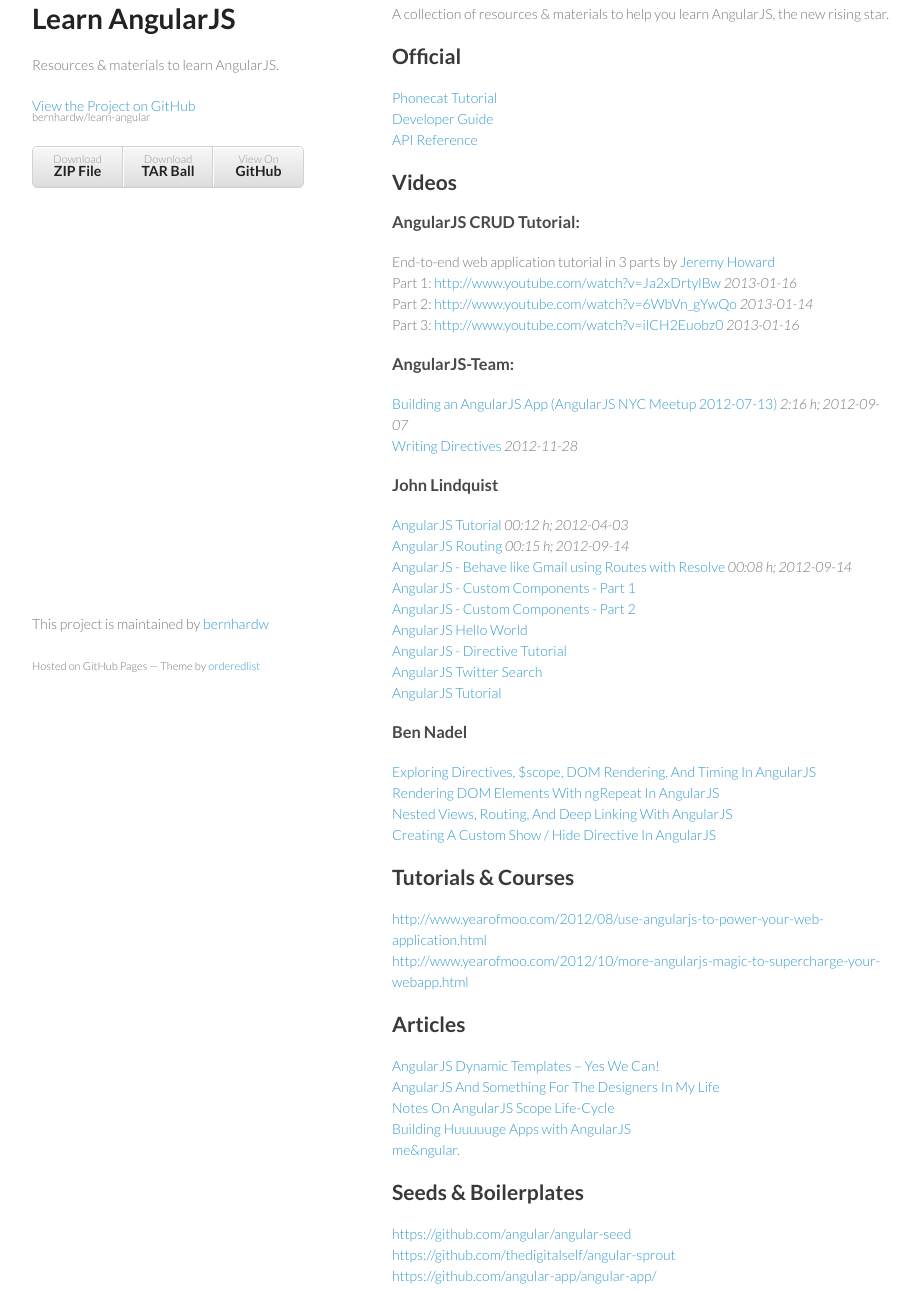
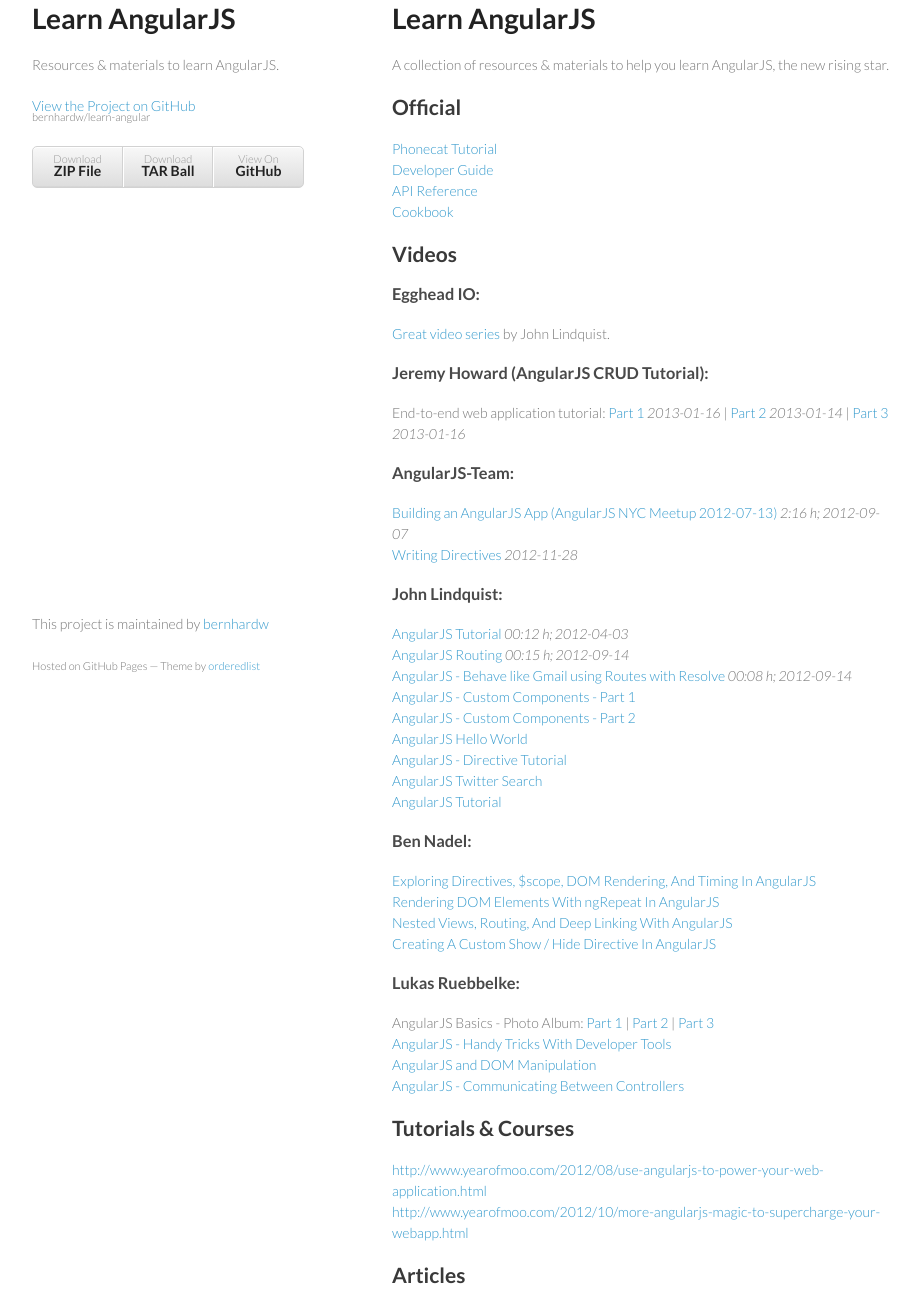
Before and after one commit to bernhardw/learn-angular, a plain HTML site: page index.html in a window 1280 px wide. Shown: the part 55-1344 px from the top of the page, without its empty margins (178-1097 px from the left). Drawn offline with Linux system fonts and the light colour scheme.

Commit message:
Create gh-pages branch via GitHub

```diff
--- a/index.html
+++ b/index.html
@@ -28,32 +28,42 @@
         </ul>
       </header>
       <section>
-        <p>A collection of resources &amp; materials to help you learn AngularJS, the new rising star.</p>
+        <h1>Learn AngularJS</h1>
+
+<p>A collection of resources &amp; materials to help you learn AngularJS, the new rising star.</p>
 
 <h2>Official</h2>
 
-<p><a href="http://docs.angularjs.org/tutorial">Phonecat Tutorial</a><br><a href="http://docs.angularjs.org/guide/">Developer Guide</a><br><a href="http://docs.angularjs.org/api/">API Reference</a>  </p>
+<p><a href="http://docs.angularjs.org/tutorial">Phonecat Tutorial</a><br><a href="http://docs.angularjs.org/guide/">Developer Guide</a><br><a href="http://docs.angularjs.org/api/">API Reference</a><br><a href="http://docs.angularjs.org/cookbook/index">Cookbook</a>  </p>
 
 <h2>Videos</h2>
 
-<h3>AngularJS CRUD Tutorial:</h3>
+<h3>Egghead IO:</h3>
 
-<p>End-to-end web application tutorial in 3 parts by <a href="http://jphoward.wordpress.com/">Jeremy Howard</a><br>
-Part 1: <a href="http://www.youtube.com/watch?v=Ja2xDrtylBw">http://www.youtube.com/watch?v=Ja2xDrtylBw</a> <em>2013-01-16</em><br>
-Part 2: <a href="http://www.youtube.com/watch?v=6WbVn_gYwQo">http://www.youtube.com/watch?v=6WbVn_gYwQo</a> <em>2013-01-14</em><br>
-Part 3: <a href="http://www.youtube.com/watch?v=ilCH2Euobz0">http://www.youtube.com/watch?v=ilCH2Euobz0</a> <em>2013-01-16</em>    </p>
+<p><a href="http://egghead.io/">Great video series</a> by John Lindquist.</p>
+
+<h3>Jeremy Howard (AngularJS CRUD Tutorial):</h3>
+
+<p>End-to-end web application tutorial:
+<a href="http://www.youtube.com/watch?v=Ja2xDrtylBw">Part 1</a> <em>2013-01-16</em> |
+<a href="http://www.youtube.com/watch?v=6WbVn_gYwQo">Part 2</a> <em>2013-01-14</em> |
+<a href="http://www.youtube.com/watch?v=ilCH2Euobz0">Part 3</a> <em>2013-01-16</em></p>
 
 <h3>AngularJS-Team:</h3>
 
 <p><a href="http://www.youtube.com/watch?v=GJey_oygU3Y">Building an AngularJS App (AngularJS NYC Meetup 2012-07-13)</a> <em>2:16 h; 2012-09-07</em><br><a href="http://www.youtube.com/watch?v=WqmeI5fZcho">Writing Directives</a> <em>2012-11-28</em></p>
 
-<h3>John Lindquist</h3>
+<h3>John Lindquist:</h3>
 
 <p><a href="http://www.youtube.com/watch?v=WuiHuZq_cg4">AngularJS Tutorial</a> <em>00:12 h; 2012-04-03</em><br><a href="http://www.youtube.com/watch?v=5uhZCc0j9RY">AngularJS Routing</a> <em>00:15 h; 2012-09-14</em><br><a href="http://www.youtube.com/watch?v=P6KITGRQujQ">AngularJS - Behave like Gmail using Routes with Resolve</a> <em>00:08 h; 2012-09-14</em><br><a href="http://www.youtube.com/watch?v=A6wq16Ow5Ec">AngularJS - Custom Components - Part 1</a><br><a href="http://www.youtube.com/watch?v=nKJDHnXaKTY">AngularJS - Custom Components - Part 2</a><br><a href="http://www.youtube.com/watch?v=uFTFsKmkQnQ">AngularJS Hello World</a><br><a href="http://www.youtube.com/watch?v=Yg-R1gchccg">AngularJS - Directive Tutorial</a><br><a href="http://www.youtube.com/watch?v=IRelx4-ISbs">AngularJS Twitter Search</a><br><a href="http://www.youtube.com/watch?v=WuiHuZq_cg4">AngularJS Tutorial</a>  </p>
 
-<h3>Ben Nadel</h3>
+<h3>Ben Nadel:</h3>
 
 <p><a href="http://www.bennadel.com/blog/2444-Exploring-Directives-scope-DOM-Rendering-And-Timing-In-AngularJS.htm">Exploring Directives, $scope, DOM Rendering, And Timing In AngularJS</a><br><a href="http://www.bennadel.com/blog/2443-Rendering-DOM-Elements-With-ngRepeat-In-AngularJS.htm">Rendering DOM Elements With ngRepeat In AngularJS</a><br><a href="http://www.bennadel.com/blog/2441-Nested-Views-Routing-And-Deep-Linking-With-AngularJS.htm">Nested Views, Routing, And Deep Linking With AngularJS</a><br><a href="http://www.bennadel.com/blog/2440-Creating-A-Custom-Show-Hide-Directive-In-AngularJS.htm">Creating A Custom Show / Hide Directive In AngularJS</a></p>
+
+<h3>Lukas Ruebbelke:</h3>
+
+<p>AngularJS Basics - Photo Album:  <a href="http://www.youtube.com/watch?v=tKe25THBoF4">Part 1</a> | <a href="http://www.youtube.com/watch?v=EjIMqxet9T8">Part 2</a> | <a href="http://www.youtube.com/watch?v=rlxLox5Orgc">Part 3</a><br><a href="http://www.youtube.com/watch?v=4TM6wG9UW7s">AngularJS - Handy Tricks With Developer Tools</a><br><a href="http://www.youtube.com/watch?v=bk-CC61zMZk">AngularJS and DOM Manipulation</a><br><a href="http://www.youtube.com/watch?v=1OALSkJGsRw">AngularJS - Communicating Between Controllers</a></p>
 
 <h2>Tutorials &amp; Courses</h2>
 
@@ -65,11 +75,12 @@
 
 <h2>Seeds &amp; Boilerplates</h2>
 
-<p><a href="https://github.com/angular/angular-seed">https://github.com/angular/angular-seed</a><br><a href="https://github.com/thedigitalself/angular-sprout">https://github.com/thedigitalself/angular-sprout</a><br><a href="https://github.com/angular-app/angular-app/">https://github.com/angular-app/angular-app/</a>  </p>
+<p><a href="https://github.com/angular/angular-seed">https://github.com/angular/angular-seed</a><br><a href="https://github.com/thedigitalself/angular-sprout">https://github.com/thedigitalself/angular-sprout</a><br><a href="https://github.com/angular-app/angular-app/">https://github.com/angular-app/angular-app/</a><br><a href="https://github.com/CaryLandholt/AngularFun">https://github.com/CaryLandholt/AngularFun</a>  </p>
 
 <h2>(Sample) Apps</h2>
 
-<p>TwitterSearch: <a href="https://github.com/ThomasBurleson/angularJS-TwitterSearch">https://github.com/ThomasBurleson/angularJS-TwitterSearch</a><br>
+<p>TodoMVC: <a href="https://github.com/addyosmani/todomvc/tree/gh-pages/architecture-examples/angularjs">https://github.com/addyosmani/todomvc/tree/gh-pages/architecture-examples/angularjs</a><br>
+TwitterSearch: <a href="https://github.com/ThomasBurleson/angularJS-TwitterSearch">https://github.com/ThomasBurleson/angularJS-TwitterSearch</a><br>
 FoodMe: <a href="https://github.com/IgorMinar/foodme">https://github.com/IgorMinar/foodme</a><br>
 AngularFun: <a href="https://github.com/CaryLandholt/AngularFun">https://github.com/CaryLandholt/AngularFun</a><br>
 TextDrive: <a href="https://github.com/GoogleChrome/textdrive-app">https://github.com/GoogleChrome/textdrive-app</a><br>
```
Also changed, not shown: params.json (+1 -1 lines).
